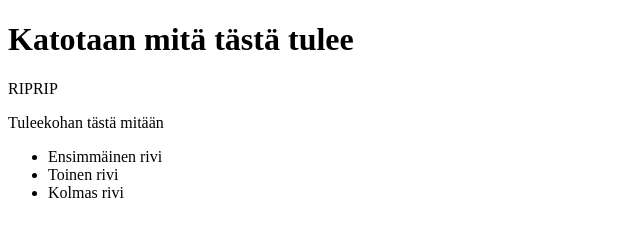
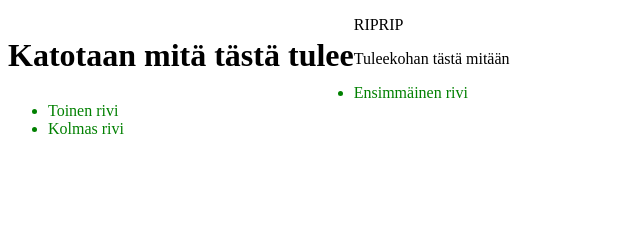
Before and after one commit to Kapuh/Testaus, a plain HTML site: page index.html in a window 1280 px wide. Shown: the whole page, without its empty margins (0-640 px from the left). Drawn offline with Linux system fonts and the light colour scheme.

Commit message:
Updating

```diff
--- a/CSS.css
+++ b/CSS.css
@@ -1,13 +1,13 @@
-. p {
+{
 	color:blue;
 	font-size:50px;
 }
 
-. h1 {
+h1 {
 	float:right;
 	float:left;
 }
 
-. li {
+li {
 	color:green;
 }
```
